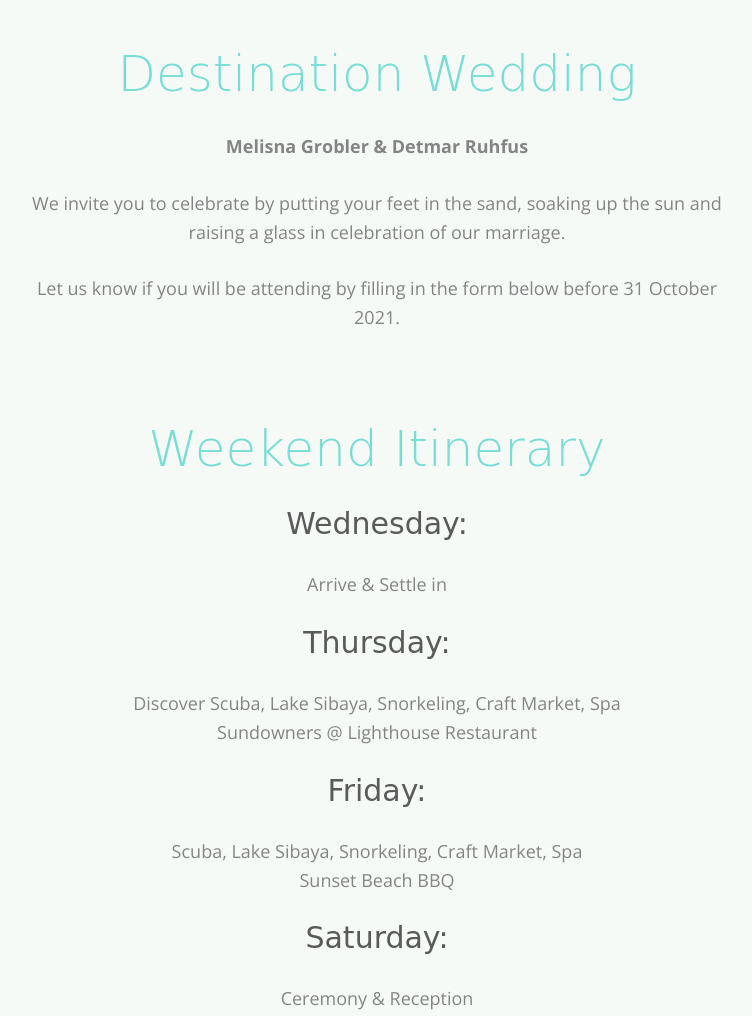
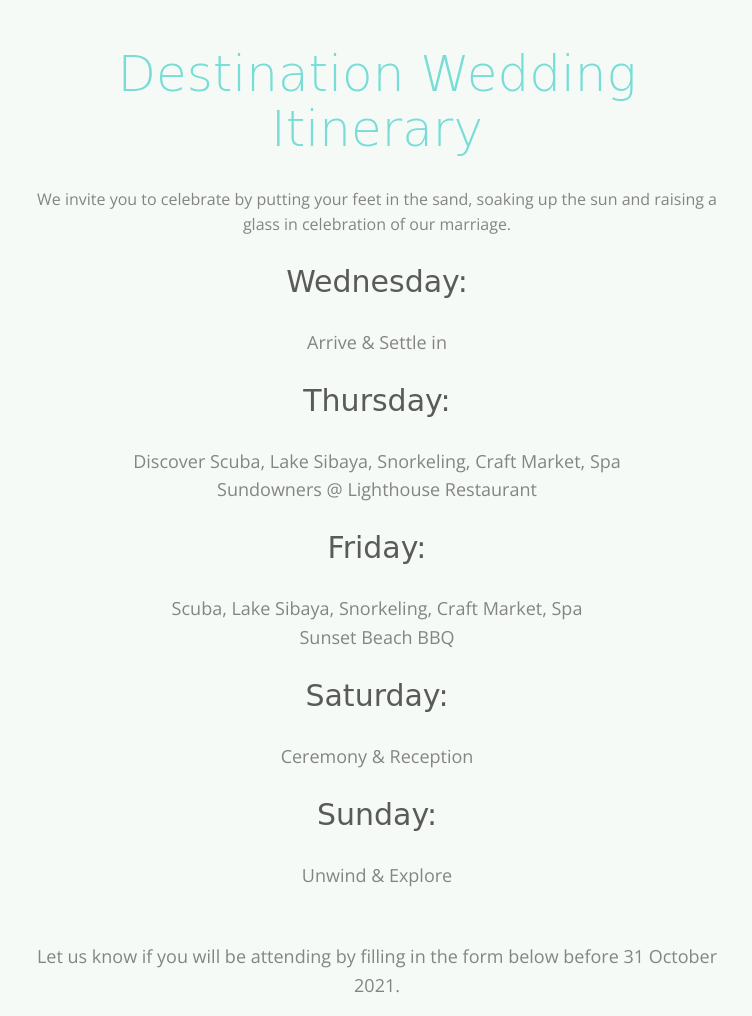
Before and after one commit to KamikaziD/wedding, a website: page index.html in a window 1280 px wide. Shown: the part 2600-3616 px from the top of the page, without its empty margins (263-1015 px from the left). Drawn offline with nearby package versions, Linux system fonts and the light colour scheme; files whose address does not match are found by name; a web font is replaced by a local one.

Commit message:
index update

```diff
--- a/index.html
+++ b/index.html
@@ -163,17 +163,12 @@
 				<div class="row animate-box">
 					<div class="col-md-8 col-md-offset-2">
 						<div class="col-md-12 text-center heading-section">
-							<h2>Destination Wedding</h2>
-							<p><strong>Melisna Grobler &amp; Detmar Ruhfus</strong>
-							<br>
-							<br>
+							<h2>Destination Wedding Itinerary</h2>
+
 							We invite you to celebrate by putting your feet in the sand,
 							soaking up the sun and raising a glass
 							in celebration of our marriage.</p>
-							<p>Let us know if you will be attending by filling in the form below before 31 October 2021.</p>
-						</div>
-						<div class="col-md-12 text-center heading-section">
-							<h2>Weekend Itinerary</h2>
+
 							<h3>Wednesday:</h3>
 							<p>Arrive &amp; Settle in</p>
 							<h3>Thursday:</h3>
@@ -187,6 +182,8 @@
 							<p>Ceremony &amp; Reception</p>
 							<h3>Sunday:</h3>
 							<p>Unwind &amp; Explore</p>
+							<br>
+							<p>Let us know if you will be attending by filling in the form below before 31 October 2021.</p>
 						</div>
 					</div>
 				</div>
```
